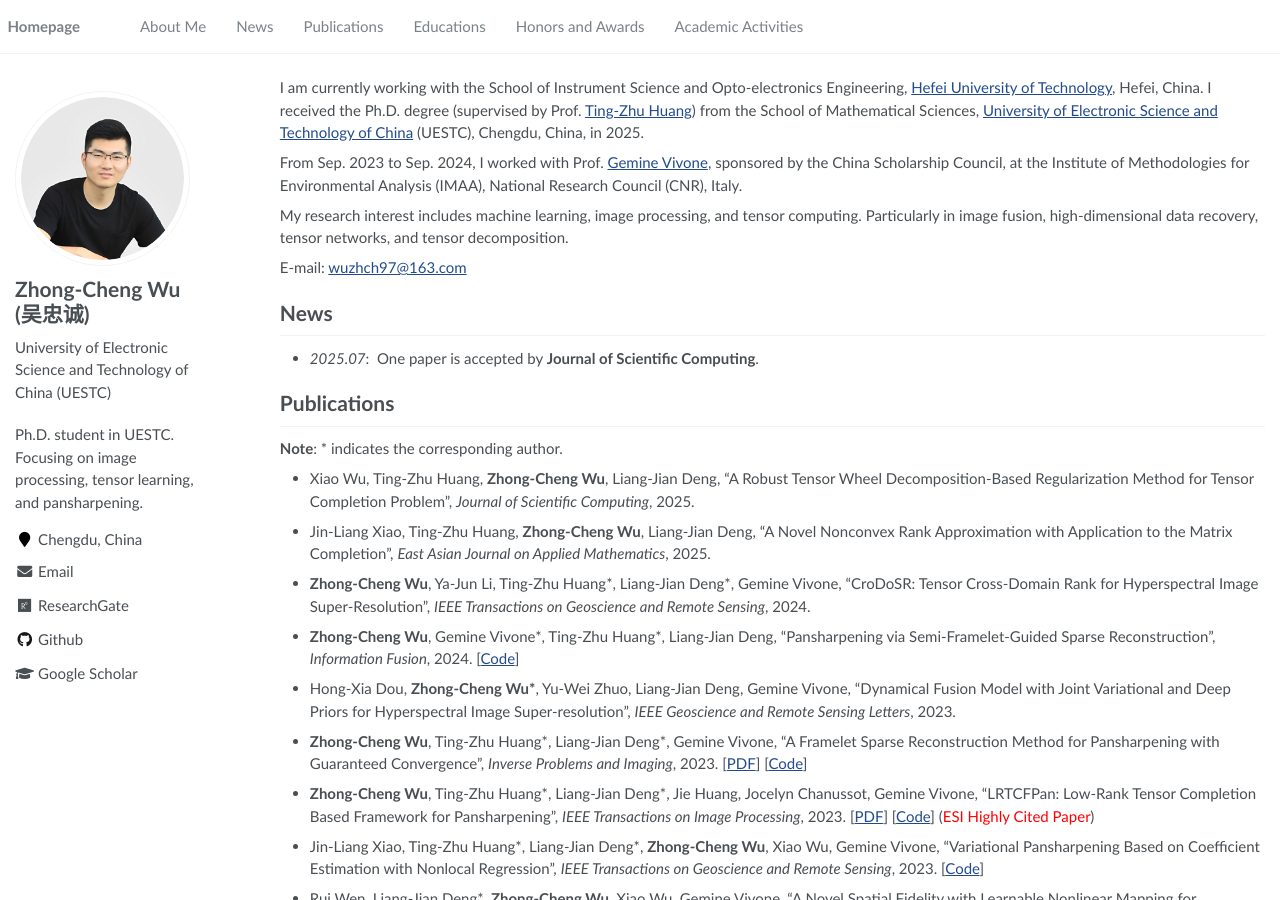
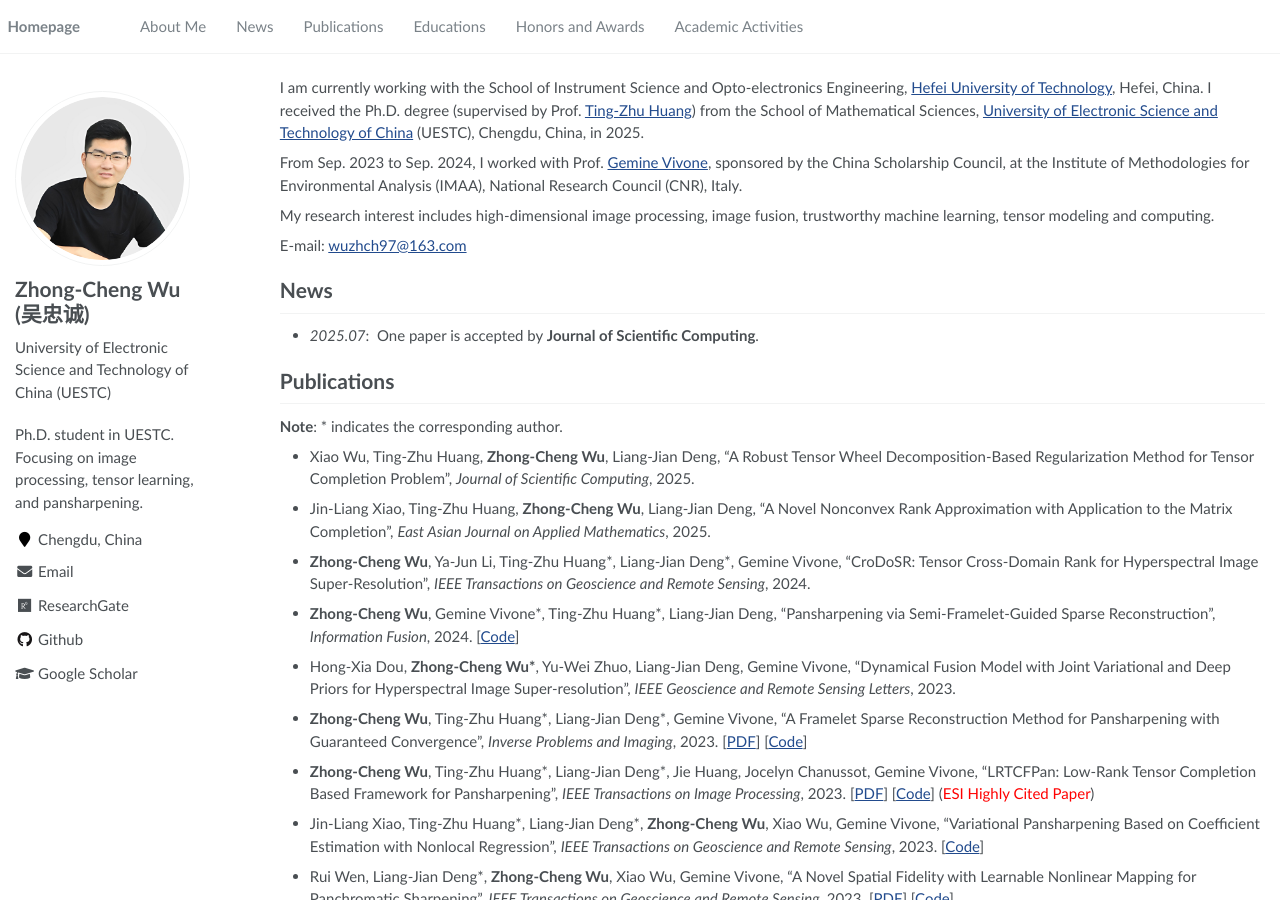
Before and after one commit to zhongchengwu/zhongchengwu.github.io, a Jekyll site: the page built from _pages/about.md, in a window 1280 px wide and 900 px high. Built offline with Jekyll 4.4.1, drawn with Linux system fonts in a browser that asks for light colours.

Commit message:
Update about.md

```diff
--- a/_pages/about.md
+++ b/_pages/about.md
@@ -22,7 +22,7 @@ I am currently working with the School of Instrument Science and Opto-electronic
 
 From Sep. 2023 to Sep. 2024, I worked with Prof. [Gemine Vivone](https://sites.google.com/site/vivonegemine), sponsored by the China Scholarship Council, at the Institute of Methodologies for Environmental Analysis (IMAA), National Research Council (CNR), Italy.
 
-My research interest includes machine learning, image processing, and tensor computing. Particularly in image fusion, high-dimensional data recovery, tensor networks, and tensor decomposition.
+My research interest includes high-dimensional image processing, image fusion, trustworthy machine learning, tensor modeling and computing.
 
 E-mail: <wuzhch97@163.com> &emsp;
 
```
